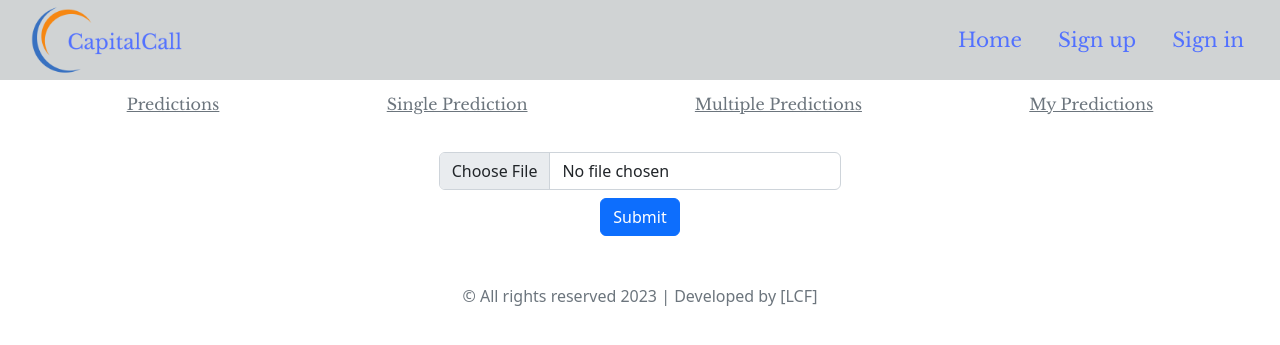
After one commit to Luciano-C/Term-Deposit-Django-ML, a Django app: page /multiple_predictions/ in a window 1280 px wide. The commit adds this page. Shown: the top 345 px of the page. Run offline with Django 4.2, Linux system fonts and the light colour scheme; parts of the project's set-up code (start-up, migrations or seed data) failed here and were passed over; some libraries are stand-ins or nearby versions.

Commit message:
Single prediction finished. Multiple prediction getting df from csv file validated. Pending making the predictions

```diff
--- a/predictions/forms.py
+++ b/predictions/forms.py
@@ -1,6 +1,8 @@
 from django import forms
 from .models import Client
 import pandas as pd
+
+
 
 
 
@@ -46,3 +48,23 @@ class ClientForm(forms.ModelForm):
             'previous': forms.NumberInput(attrs={"class": "form-control mb-2"}),
             'poutcome': forms.Select(attrs={"class": "form-control mb-2"}),
         }
+
+class UploadClientsForm(forms.Form):
+    #file = forms.FileField(widget=forms.ClearableFileInput(attrs={'class': 'form-control mb-2'}))
+    file = forms.FileField(widget=forms.ClearableFileInput(attrs={'class': 'form-control mb-2 mt-3'}), label='')
+
+    def clean_file(self):
+        file = self.cleaned_data.get('file')
+        ext = file.name.split('.')[-1].lower()
+
+        # Validate if file is csv
+        if ext not in ['csv'] :
+            raise forms.ValidationError("Only CSV files are allowed.")
+
+        # Validate if the separator character is ";"
+        # Read the first line of the file
+        first_line = file.readline().decode()
+        if ';' not in first_line:
+            raise forms.ValidationError("CSV file must use ';' as separator.")
+
+        return file
--- a/predictions/static/css/predictions.css
+++ b/predictions/static/css/predictions.css
@@ -101,3 +101,23 @@
     font-size: var(--font-size-5);
     color: red;
   }
+
+/* For the messages framework on single_predictions view */
+  .messages li {
+    display: flex;
+    justify-content: space-between;
+  }
+
+  .close {
+    color: black;
+    font-size: 1.3rem;
+    font-weight: bold;
+    line-height: 1;
+    opacity: 0.5;
+    text-shadow: none;
+  }
+
+  .close:hover {
+    color: #fff;
+    opacity: 0.75;
+  }
--- /dev/null
+++ b/predictions/static/js/messages.js
@@ -0,0 +1,4 @@
+const delete_message = () => {
+    let to_delete = document.querySelector('.messages');
+    to_delete.remove();
+}
--- a/predictions/templates/base.html
+++ b/predictions/templates/base.html
@@ -30,6 +30,7 @@
         integrity="sha384-cVKIPhGWiC2Al4u+LWgxfKTRIcfu0JTxR+EQDz/bgldoEyl4H0zUF0QKbrJ0EcQF"
         crossorigin="anonymous"></script>
     <script src="{% static 'js/predictions.js' %}"></script>
+    <script src="{% static 'js/messages.js' %}"></script>
 </body>
 
 </html>
--- /dev/null
+++ b/predictions/templates/multiple_predictions.html
@@ -0,0 +1,28 @@
+{% extends 'base.html' %}
+{% load static %}
+{% block content %}
+<div class="container-fluid">
+    <div class="row">
+        <div class="col-md-10 offset-md-1">
+            {% include 'partials/_navscroller.html' %}
+        </div>
+    </div>
+    <div class="row">
+        <div class="col-md-4 offset-md-4">
+            <form method="POST" action="" enctype="multipart/form-data">
+                {% csrf_token %}
+                {{form}}
+                {{errors}}
+                <div class="row">
+                    <div class="col d-flex justify-content-center">
+                        <button class="btn btn-primary">Submit</button>
+                    </div>
+                </div>
+
+            </form>
+        </div>
+    </div>
+</div>
+
+
+{% endblock %}
--- a/predictions/templates/partials/_navscroller.html
+++ b/predictions/templates/partials/_navscroller.html
@@ -3,7 +3,7 @@
     <nav class="nav d-flex justify-content-between">
         <a class="p-2 link-secondary navscroller-link" href="{% url 'predictions' %}">Predictions</a>
         <a class="p-2 link-secondary navscroller-link" href="{% url 'single_prediction' %}">Single Prediction</a>
-        <a class="p-2 link-secondary navscroller-link" href="#">Multiple Predictions</a>
+        <a class="p-2 link-secondary navscroller-link" href="{% url 'multiple_predictions' %}">Multiple Predictions</a>
         <a class="p-2 link-secondary navscroller-link" href="#">My Predictions</a>
     </nav>
 </div>
--- a/predictions/urls.py
+++ b/predictions/urls.py
@@ -9,5 +9,6 @@ urlpatterns = [
     path("signup/", signup, name="signup"),
     path("signout/", signout, name="signout"),
     path("predictions/", predictions, name="predictions"),
-    path("single_prediction/", single_prediction, name="single_prediction")
+    path("single_prediction/", single_prediction, name="single_prediction"),
+    path("multiple_predictions/", multiple_predictions, name="multiple_predictions")
 ]
--- a/predictions/views.py
+++ b/predictions/views.py
@@ -4,7 +4,9 @@ from authuser.models import User
 from django.contrib.auth.decorators import login_required
 from django.contrib.auth import login, logout, authenticate
 from django.db import IntegrityError
-from .forms import ClientForm
+from .forms import ClientForm, UploadClientsForm
+from django.contrib import messages
+import pandas as pd
 
 
 # Create your views here.
@@ -80,6 +82,17 @@ def single_prediction(request):
 
             try:
                 new_client.clean()
+
+                if new_client.outcome_target == 'no':
+                    message_to_user = f'The client {new_client} is not likely to take a term deposit.'
+                    messages.error(request, message_to_user)
+                else:
+                    message_to_user = f'The client {new_client} is likely to take a term deposit.'
+                    messages.success(request, message_to_user)
+
+                print(new_client.outcome_target)
+
+
                 return render(request, 'single_prediction.html', {
                     'form': form
                 })
@@ -94,3 +107,43 @@ def single_prediction(request):
                 'form': form,
                 'errors': form.errors
         })
+
+
+
+
+def multiple_predictions(request):
+    if request.method == 'GET':
+        return render(request, 'multiple_predictions.html', {
+            'form': UploadClientsForm
+        })
+    else:
+        form = UploadClientsForm(request.POST, request.FILES)
+
+        if form.is_valid():
+            file = request.FILES['file']
+            columns = pd.read_pickle('model/pickle_files/input_data_columns.pickle')
+            total_columns = ['full_name'] + columns
+
+            clients_data_from_file = pd.read_csv(file, sep=';', encoding='utf-8', header=None)
+
+
+            clients_data = pd.DataFrame(data=clients_data_from_file.values, columns=total_columns)
+            print(clients_data.head())
+
+
+
+
+            #print(58 in clients_data.loc[:, 'age'])
+
+
+
+
+
+            return render(request, 'multiple_predictions.html', {
+            'form': form
+        })
+        else:
+            return render(request, 'multiple_predictions.html', {
+            'form': UploadClientsForm,
+            'errors': form.errors['file']
+        })
```
Also changed, not shown: predictions/templates/single_prediction.html (+27 -2 lines).
